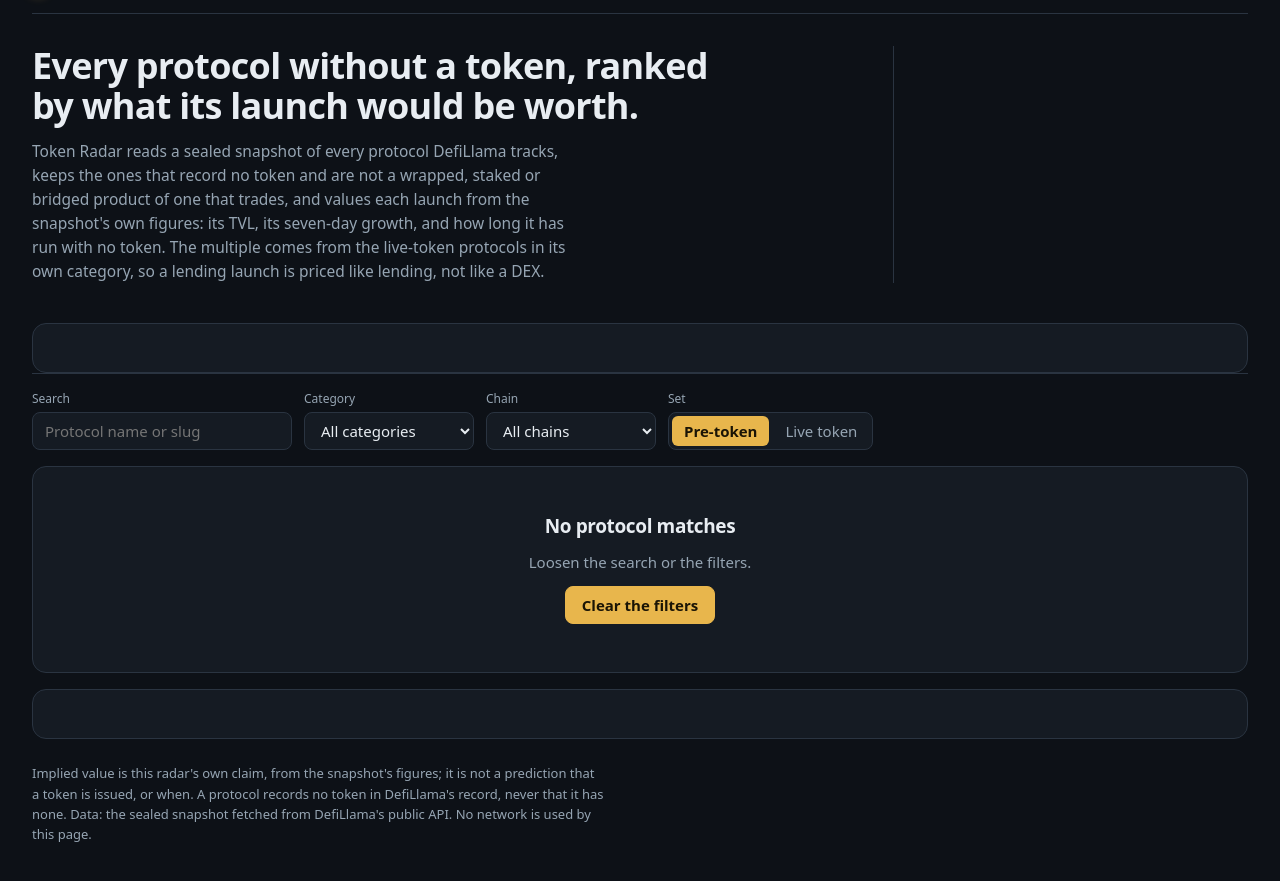
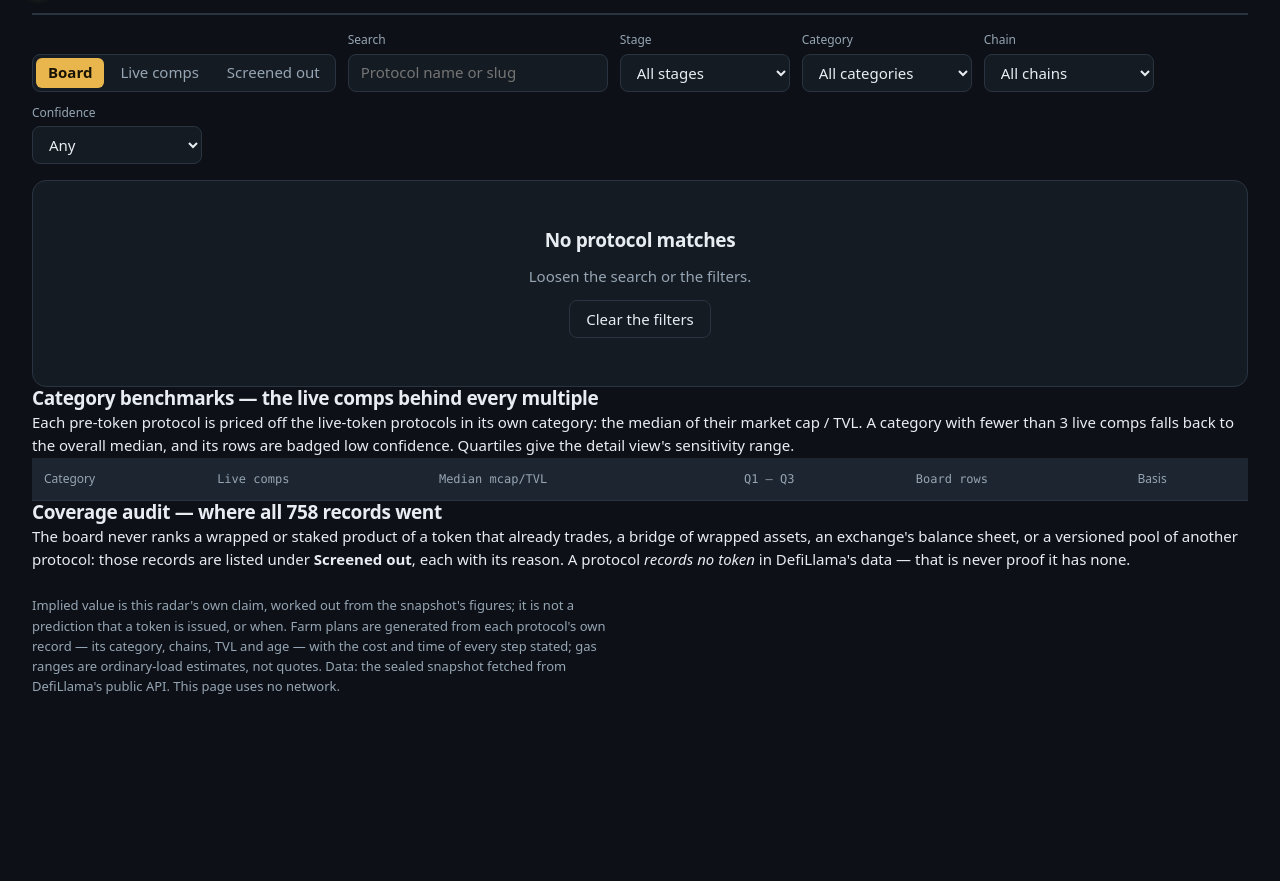
Before and after one commit to Aldo1q/token-radar, a plain HTML site: page dashboard/index.html in a window 1280 px wide. Shown: the part 47-928 px from the top of the page. After the commit the page ends 800 px from the top, so only its background shows below. Drawn offline with Linux system fonts and the light colour scheme; a script that the page names is missing.

Commit message:
Token Radar entry: dashboard/index.html

```diff
--- a/dashboard/index.html
+++ b/dashboard/index.html
@@ -3,42 +3,61 @@
 <head>
 <meta charset="utf-8">
 <meta name="viewport" content="width=device-width, initial-scale=1">
-<title>Token Radar — pre-token protocols, ranked by implied value</title>
+<title>Token Radar — every pre-token protocol, ranked by implied value</title>
 <link rel="stylesheet" href="app.css">
 </head>
 <body>
-<a class="skip" href="#board">Skip to the board</a>
 <div class="shell">
   <header class="top">
-    <div class="brand"><span class="mark" aria-hidden="true"></span><span class="brand-name">TOKEN&nbsp;RADAR</span></div>
+    <div class="brand"><span class="mark" aria-hidden="true"></span><span class="brand-name">TOKEN&nbsp;RADAR</span><span class="ver" id="ver"></span></div>
     <div class="top-meta" id="top-meta"></div>
   </header>
-  <section class="lede">
-    <div>
-      <h1>Every protocol without a token, ranked by what its launch would be worth.</h1>
-      <p>Token Radar reads a sealed snapshot of every protocol DefiLlama tracks, keeps the ones that record no token and are not a wrapped, staked or bridged product of one that trades, and values each launch from the snapshot's own figures: its TVL, its seven-day growth, and how long it has run with no token. The multiple comes from the live-token protocols in its own category, so a lending launch is priced like lending, not like a DEX.</p>
+
+  <section class="kpis" id="kpis" aria-label="Coverage and totals"></section>
+
+  <section class="modelstrip" id="modelstrip" aria-label="How the value is worked out"></section>
+
+  <section class="alerts" id="alerts" aria-label="Radar alerts"></section>
+
+  <div class="controls" id="controls">
+    <div class="tabs" role="group" aria-label="View">
+      <button type="button" data-view="board" aria-pressed="true">Board</button>
+      <button type="button" data-view="live" aria-pressed="false">Live comps</button>
+      <button type="button" data-view="screened" aria-pressed="false">Screened out</button>
     </div>
-    <div class="facts" id="facts"></div>
-  </section>
-  <section class="model" id="model" aria-label="How the value is worked out"></section>
-  <div class="controls" id="controls">
-    <div class="field"><label for="q">Search</label><input id="q" type="search" placeholder="Protocol name or slug" autocomplete="off"></div>
+    <div class="field grow"><label for="q">Search</label><input id="q" type="search" placeholder="Protocol name or slug" autocomplete="off"></div>
+    <div class="field"><label for="stage">Stage</label><select id="stage"><option value="all">All stages</option><option value="watchlist">Watchlist</option><option value="early">Early</option></select></div>
     <div class="field"><label for="category">Category</label><select id="category"><option value="all">All categories</option></select></div>
     <div class="field"><label for="chain">Chain</label><select id="chain"><option value="all">All chains</option></select></div>
-    <div class="field"><label for="set">Set</label><div class="tabs" role="group" aria-label="Set"><button type="button" data-set="pre-token" aria-pressed="true">Pre-token</button><button type="button" data-set="live" aria-pressed="false">Live token</button></div></div>
+    <div class="field"><label for="conf">Confidence</label><select id="conf"><option value="all">Any</option><option value="high">High</option><option value="medium">Medium</option><option value="low">Low</option></select></div>
     <span class="count" id="count"></span>
   </div>
-  <main class="panel" id="board" tabindex="-1">
+
+  <main class="panel" id="board-panel">
     <div class="table-wrap"><table id="table">
       <thead><tr id="head-row"></tr></thead>
       <tbody id="rows"></tbody>
     </table></div>
-    <div class="empty" id="empty" hidden><h2>No protocol matches</h2><p>Loosen the search or the filters.</p><button class="button primary" type="button" id="clear">Clear the filters</button></div>
+    <div class="empty" id="empty" hidden><h2>No protocol matches</h2><p>Loosen the search or the filters.</p><button class="button" type="button" id="clear">Clear the filters</button></div>
   </main>
-  <section class="model" id="comps" aria-label="The comps behind the multiples"></section>
-  <footer class="foot"><p>Implied value is this radar's own claim, from the snapshot's figures; it is not a prediction that a token is issued, or when. A protocol records no token in DefiLlama's record, never that it has none. Data: the sealed snapshot fetched from DefiLlama's public API. No network is used by this page.</p></footer>
+
+  <section class="below">
+    <div class="card" id="comps-card">
+      <h2>Category benchmarks — the live comps behind every multiple</h2>
+      <p class="note">Each pre-token protocol is priced off the live-token protocols in its own category: the median of their market cap / TVL. A category with fewer than 3 live comps falls back to the overall median, and its rows are badged low confidence. Quartiles give the detail view's sensitivity range.</p>
+      <div class="table-wrap"><table id="comps-table"><thead><tr><th>Category</th><th class="num">Live comps</th><th class="num">Median mcap/TVL</th><th class="num">Q1 – Q3</th><th class="num">Board rows</th><th>Basis</th></tr></thead><tbody id="comps-rows"></tbody></table></div>
+    </div>
+    <div class="card" id="audit-card">
+      <h2>Coverage audit — where all 758 records went</h2>
+      <p class="note" id="audit-note"></p>
+      <p class="note">The board never ranks a wrapped or staked product of a token that already trades, a bridge of wrapped assets, an exchange's balance sheet, or a versioned pool of another protocol: those records are listed under <b>Screened out</b>, each with its reason. A protocol <i>records no token</i> in DefiLlama's data — that is never proof it has none.</p>
+    </div>
+  </section>
+
+  <footer class="foot"><p>Implied value is this radar's own claim, worked out from the snapshot's figures; it is not a prediction that a token is issued, or when. Farm plans are generated from each protocol's own record — its category, chains, TVL and age — with the cost and time of every step stated; gas ranges are ordinary-load estimates, not quotes. Data: the sealed snapshot fetched from DefiLlama's public API. This page uses no network.</p></footer>
 </div>
 <aside class="detail" id="detail" hidden aria-label="Protocol detail"></aside>
+<div class="scrim" id="scrim" hidden></div>
 <script src="../data.js"></script>
 <script src="app.js"></script>
 </body>
```
